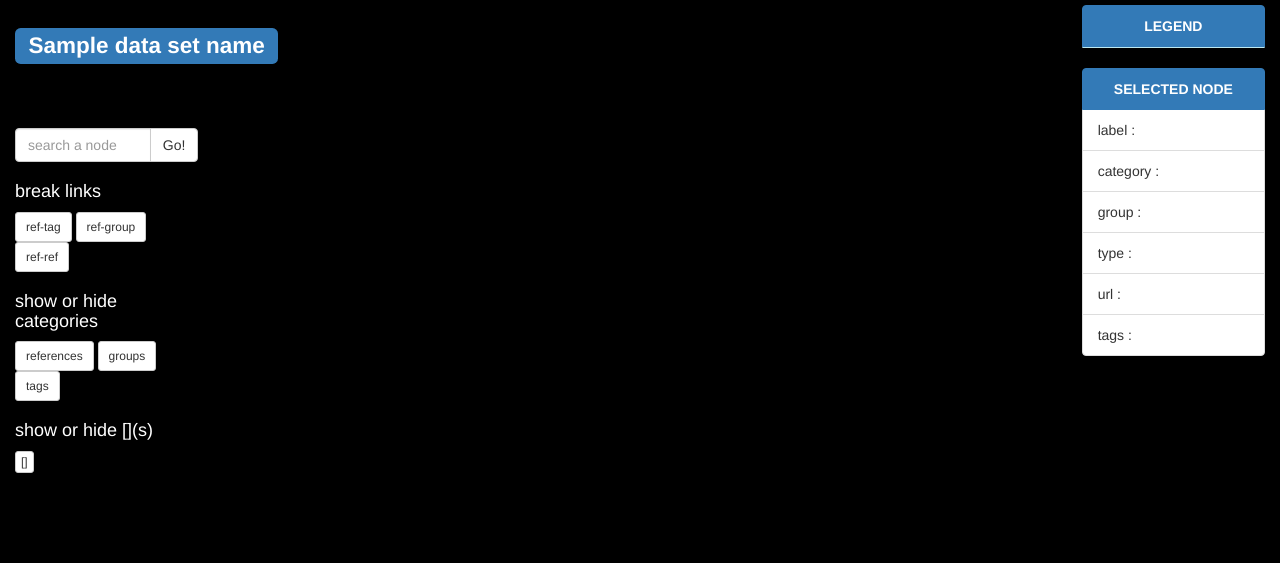
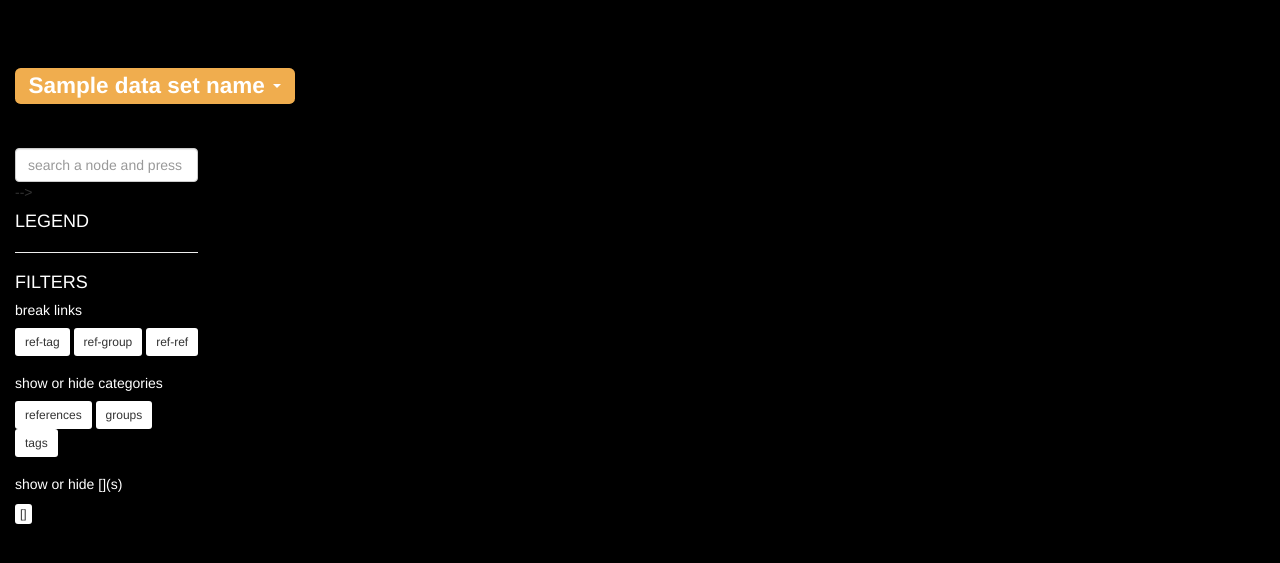
Before and after one commit to JulienParis/LibViz, a Python web app: template app/templates/D3_network.html in a window 1280 px wide. Shown: the part 64-627 px from the top of the page. Run offline with Jinja, Linux system fonts and the light colour scheme; the template is opened without the code that fills it: most values are stand-ins (such as "Sample title", 1, 10 or a date in 2020); some libraries are stand-ins or nearby versions.

Commit message:
Big cleaning / legends / collapsed for infos

```diff
--- a/app/templates/D3_network.html
+++ b/app/templates/D3_network.html
@@ -76,11 +76,16 @@
       //.append('g')
       ;
 
+
+
     var links_g = vis.append('g')
       .attr("class", "links") ;
 
     var nodes_g = vis.append('g')
       .attr("class", "nodes") ;
+
+
+
 
     function zoomed() {
       //vis.attr("transform", "translate(" + d3.event.translate + ")scale(" + d3.event.scale + ")");
@@ -142,27 +147,49 @@
 
 
     // create legend in div #legend on the fly ////////// NOT FINISHED YET //////////////////////////////
+    var spaceX     = 20 ;
+    var interval   = 5 ;
+    var legendR    = 8  ;
+    var legendS    = 2  ; // circle stroke width
+    var legendDiam = (legendR*2) + legendS ;
+    var spaceY     = legendDiam + interval ;
+
+    var legendColors = {{ legend|tojson  }};
+    console.log(legendColors);
+    legendHeight = 5 + (legendColors.length*spaceY) + 5
+    console.log(legendHeight);
+
     var legendWidth  = document.getElementById('legend').clientWidth ;
     //var legendHeight = document.getElementById('legend').clientHeight;
-    var legend = d3.select("#legend")
+    var legend = d3.select(".legend")
       .append("svg:svg")
       .attr("background-color", "black")
-      .attr("width", legendWidth)
-      .attr("height", 100) ;
+      .attr("width" , legendWidth)
+      .attr("height", legendHeight) ;
 
     var nodeLegend = legend.append("g")
       .attr("class"   , "nodes_legend") ;
     // add circles for nodes_legend
-    var spaceX  = 20 ;
-    var spaceY  = 20 ;
-    var legendR = 8  ;
+
+    tempSpaceY = interval + legendR ;
+
+    for (var i = 0; i <= legendColors.length - 1; i++) {
+      var obj = legendColors[i];
       nodeLegend.append("circle")
         .attr("cx", spaceX )
-      .attr("cy", spaceY )
+        .attr("cy", tempSpaceY )
         .attr("r", legendR )
-      .style("fill", "black" ) //return color(d.{{glob.ns.type}})
+        .attr("stroke", "white")
+        .attr("stroke-width", legendS )
+        .style("fill", obj.color ); //return color(d.{{glob.ns.type}})
       nodeLegend.append("text")
-
+        .attr("fill", "white")
+        .attr("x", spaceX + legendDiam )
+        .attr("y", tempSpaceY )
+        .attr("dy", ".35em")
+        .text(obj.name);
+      tempSpaceY += spaceY ;
+      }
 
     // force parameters
     var simulation = d3.forceSimulation()
@@ -314,9 +341,16 @@
     }
 
 
-
     // main D3 function
     function render (nodes, links) {
+
+      //d3.select(window)
+      //  .on("resize", function() {
+      //    var targetWidth = vis.node().getBoundingClientRect().width;
+      //    var targetHeight = vis.node().getBoundingClientRect().height;
+      //    vis.attr("width", targetWidth - 15);
+      //    vis.attr("height", targetHeight - 15);
+      //  });
 
       // launch force
       simulation
@@ -476,8 +510,6 @@
     }
 
 
-
-
     //launch autocomplete once page loaded
     $(document).ready(function () {
         $("#search").autocomplete({ source: optArray });
@@ -515,6 +547,11 @@
     // display node infos in div #nodeInfos
     function displayInfos() {
       d = d3.select(this).node().__data__;
+
+      divInfos = d3.select('.infosNode');
+      divInfos.transition()
+        .duration(200)
+        .style("opacity", 1.0);
       d3.select('#nCategory').text(d.category);
       d3.select('#nGroup').text(d.group);
       d3.select('#nLabel').text(d.label);
@@ -523,6 +560,8 @@
         .attr("href", d.url)
         .attr("target", "_blank")
         .text(d.url);
+
+      console.log(d.tags);
       d3.select('#nTags').text(d.tags); //////////// d.tags NOT WORKING YET ///////////////////////////////////////
                          //.text(for (var i=0; i<d.tags.length; i++) { alert d.tags[i] } ); //
     }
--- a/app/templates/D3_network_base.html
+++ b/app/templates/D3_network_base.html
@@ -60,6 +60,18 @@
             z-index: 3;
         }
 
+
+        .btn-default {
+            border : hidden;
+        }
+
+        .btn-default.active, .btn-default.active:focus {
+            color: white;
+            background-color: grey;
+            border: hidden;
+            /*border-width: 0px;*/
+        }
+
         .container-fluid{
             height: 100%;
             z-index: 2;
--- a/app/templates/D3_network_infos.html
+++ b/app/templates/D3_network_infos.html
@@ -8,70 +8,64 @@
       <div class="col-sm-2" >
 
         <!-- which datas -->
+        <br></br>
 
-        <!-- explanation of which dataset is displayed -->
-        <!--<hr></hr>-->
-        <h2 class="text-center">
-          <span class="label label-primary">
-         {{ dataSet_name }}
+        <div role="button"
+            name = "collapser"
+            data-toggle="collapse"
+            data-target="#collapseInfos" aria-expanded="false" aria-controls="collapseInfos"
+            >
+
+          <h2 class="text-center" style="color: white"
+            data-toggle="tooltip"
+            data-placement="right"
+            title="show/hide filter options"
+            >
+            <span class="label label-warning">
+              {{ dataSet_name }} <span class="caret"></span>
             </span>
-
-          <!--<button type="button"-->
-          <!--    class="btn btn-warning"-->
-          <!--    aria-label="Left Align"-->
-          <!--    data-toggle="modal"-->
-          <!--    data-placement="bottom"-->
-          <!--    title="refresh the {{ selection }} dataset"-->
-          <!--    style="margin-top: 5px; margin-bottom: 5px; height: 44px; margin-right: 5px"-->
-          <!--    data-target="#modalRefresh"-->
-          <!--    >-->
-          <!--    <span class="badge"><span class="glyphicon glyphicon-repeat"></span></span>-->
-          <!--</button>-->
-
           </h2>
 
-        <!--<h5> network </h5>-->
-        <!--<hr></hr>-->
+        </div>
 
         <br></br>
 
-        <div class="list-group"> <p> </p> </div>
+        <div class="collapse in " id="collapseInfos">
 
-
-
-        <!-- display search bar -->
-        <!--<hr></hr>-->
-        <!--<div class="panel panel-default">-->
-        <!--  <h5 class="text-center"><strong>research in graph</strong></h5>-->
-        <!--</div>-->
-        <div class="input-group">
           <input id="search"
                  type="text"
                  class="form-control"
-                 placeholder="search a node"
+                 placeholder="search a node and press enter"
                  onKeyPress="handle(event)">
 
-          <span class="input-group-btn">
-            <button class="btn btn-default"
-                    type="button"
-                    onclick="searchNode()"
-                    data-toggle="tooltip"
-                    data-placement="right"
-                    title="search a node in the dataset"
-                    >
-            Go!
-            </button>
-          </span>
-        </div><!-- /input-group -->
+          <!--<span class="input-group-btn">-->
+          <!--  <button class="btn btn-default"-->
+          <!--          type="button"-->
+          <!--          onclick="searchNode()"-->
+          <!--          data-toggle="tooltip"-->
+          <!--          data-placement="right"-->
+          <!--          title="search a node in the dataset"-->
+          <!--          >-->
+          <!--  Go!-->
+          <!--  </button>-->
+          <!--</span>-->
+        <!--</div><!-- /input-group -->-->
 
+          <div class="list-group">
+            <h4>LEGEND</h4>
+            <div id="legend" class="legend">
+              <!-- here comes the svg -->
+            </div>
+          </div>
 
-        <div class="list-group"> <p></p> </div>
-
+          <hr></hr>
 
           <!-- FILTERS BREAKING EDGES -->
           <div class="list-group">
 
-            <h4>break links</h4>
+            <h4>FILTERS</h4>
+
+            <h5 style="color: white">break links</h5>
 
               <button type="button" enabled="0" data-toggle="button"  aria-pressed="false"
                       class="btn btn-default btn-sm breakFilter"
@@ -95,7 +89,7 @@
 
           <!-- FILTERS SHOW / HIDE NODES -->
           <div class="list-group">
-            <h4>show or hide categories </h4>
+            <h5 style="color: white">show or hide categories </h5>
 
               <!-- {{ glob.ns.category }}(-ies) -->
 
@@ -123,7 +117,7 @@
           </div>
 
           <div class="list-group">
-            <h4>show or hide {{ glob.ns.group }}(s) </h4>
+            <h5 style="color: white">show or hide {{ glob.ns.group }}(s) </h5>
             <!--<label class="text-center list-group-item active" >-->
             <!--  {{ glob.ns.group }}(s)-->
             <!--</label>-->
@@ -145,7 +139,7 @@
           {% if selection == "1camp" %}
 
             <div class="list-group">
-              <h4>show or hide super-{{ glob.ns.tags }}(s) </h4>
+              <h5 style="color: white">show or hide super-{{ glob.ns.tags }}(s) </h5>
               <!--<label class="text-center list-group-item active" >-->
               <!--  super-{{ glob.ns.tags }}(s)-->
               <!--</label>-->
@@ -162,8 +156,9 @@
             </div>
           {% endif %}
 
+        </div> <!--end collapse -->
 
-      </div>
+      </div> <!--end column-->
 
 
 
@@ -172,26 +167,26 @@
 
 
 
-
     <!-- space to display contextual node infos  -->
     <div id="infoNode" class="col-sm-2 col-sm-offset-8">
-      <!--<hr></hr>-->
 
-      <div class="list-group">
+      <br></br>
 
-        <label class="text-center list-group-item active" >
-              LEGEND
-        </label>
 
-        <div ID="legend" class="panel panel-info">
-        </div>
+        <div class="infosNode list-group" style="opacity: 0">
 
-      </div>
 
-      <div class="infosNode list-group">
-        <label class="text-center list-group-item active" >
-              SELECTED NODE
-        </label>
+          <a role="button"
+            name="collapser"
+            data-toggle="collapse"
+            data-target="#collapseNodeInfos" aria-expanded="false" aria-controls="collapseNodeInfos" >
+
+            <h4> SELECTED NODE <span class="caret" ></span></h4>
+
+          </a>
+
+
+          <div class="collapse in " id="collapseNodeInfos">
 
             <p class="list-group-item">label :    <a id="nLabel"></a></p>
             <p class="list-group-item">category : <a id="nCategory"></a></p>
@@ -202,6 +197,7 @@
 
           </div>
 
+      </div>
 
     </div>
 
--- a/app/templates/base.html
+++ b/app/templates/base.html
@@ -165,10 +165,9 @@
 				<ul class="nav navbar-nav navbar-right">
 					<li> <!-- full screen button -->
 						<button type="button"
-							class="btn btn-primary"
-							data-toggle="modal"
+							class="btn btn-primary collapser"
 							style="margin-top: 10px; margin-bottom: 10px; height: 44px; margin-right: 10px"
-							onclick="" >
+							>
 							<span class="glyphicon glyphicon-fullscreen"></span>
 						</button>
 					</li>
@@ -205,7 +204,7 @@
 
 
 
-	<!-- MODALS -->
+	<!-- MODALS --------------------------------------------------------------------- -->
 
 	<!-- Modal About -->
 	<div class="modal fade" id="modalAbout" tabindex="-1" role="dialog" aria-labelledby="myModalLabel">
@@ -369,12 +368,29 @@
 
     <!--  bootstrap callings  -->
     <script type="text/javascript">
+
 		$(document).ready(
 			function(){ $(".dropdown-toggle").dropdown() }) ;
+
+		/*
+		function hideAll(){
+			var allToHide = document.getElementsByName('collapser')  ;
+			console.log(allToHide);
+			for(var j = 0; j < allToHide.length; j++) {
+				var obj = allToHide[j] ;
+				obj('.collapse').collapse();
+			}
+		}*/
+
+		//$('.collapser input:last').on('click', function() {
+		//	$('#collapseNodeInfos').collapse('hide');
+		//	$('#collapseInfos').collapse('hide');
+		//});
 
 		$(function () {
 			$('[data-toggle="tooltip"]').tooltip()
 		});
+
     </script>
 
 
--- a/app/views.py
+++ b/app/views.py
@@ -66,6 +66,8 @@
     #lineTypes      = [ k for k, g  in collection['edgesDashDict'].items() ]
     supertags      = collection['supertags']
 
+    legend         = [ {"name":k, "color": g["hex"] } for k, g  in collection['nodesColorsDict'].items() ]
+
     outfileDict    = Z2N_scripts.Outfile_(selection)
     outfile_d3name = outfileDict['of_d3name']
 
@@ -74,6 +76,7 @@
                            #isGraph      = True,
                            selection    = selection,
                            groups       = groups,
+                           legend       = legend,
                            #lines      = lineTypes,
                            supertags    = supertags,
                            dataSet_name = collection['dataSet_name'],
```
Also changed, not shown: 1 other file. Lines whose indentation alone changed are shown as unchanged.
